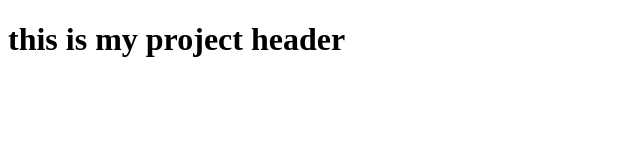
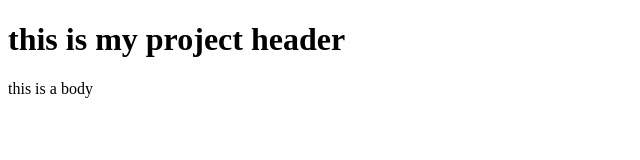
Before and after one commit to aman156/GitDemo, a plain HTML site: page index.html in a window 1280 px wide. Shown: the whole page, without its empty margins (0-640 px from the left). Drawn offline with Linux system fonts and the light colour scheme.

Commit message:
working on body

```diff
--- a/index.html
+++ b/index.html
@@ -3,4 +3,7 @@
     <div>
         <h1>this is my project header</h1>
     </div>
+    <div>
+        this is a body
+    </div>
 </html>
```
